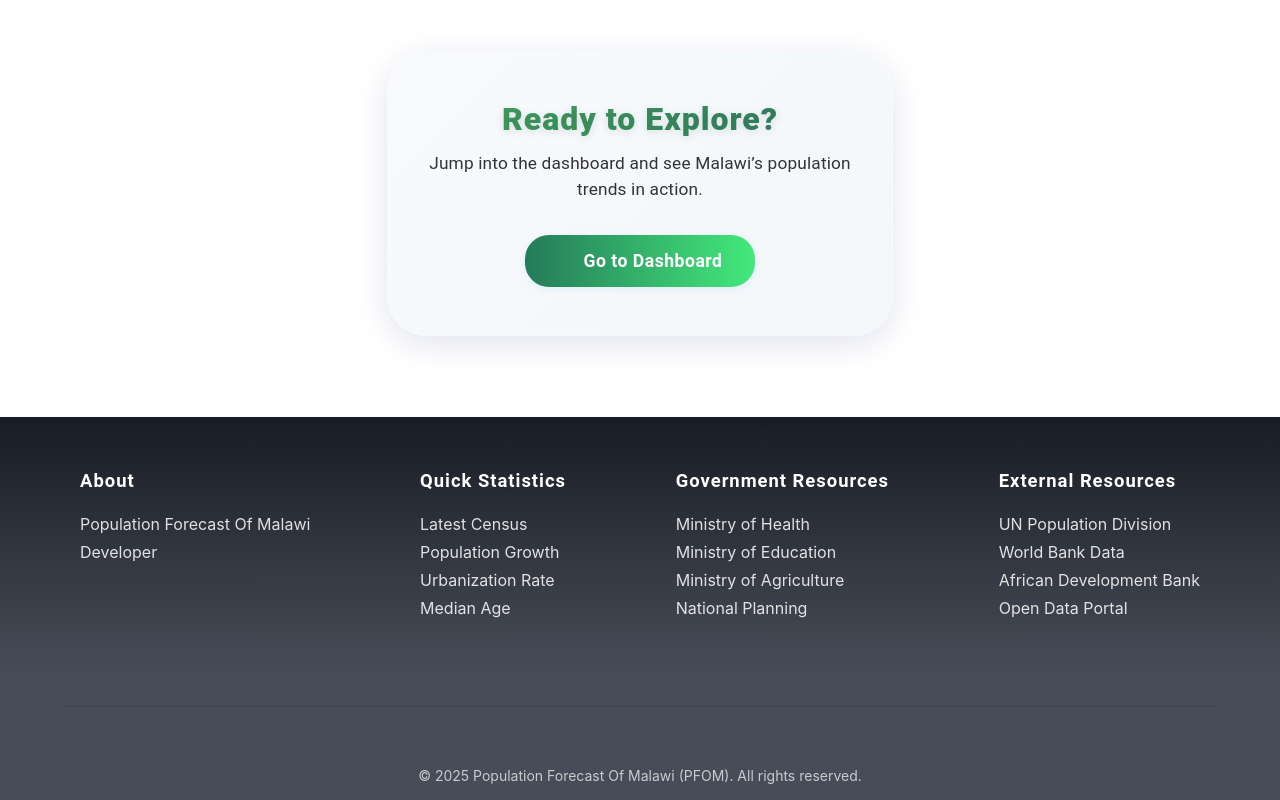
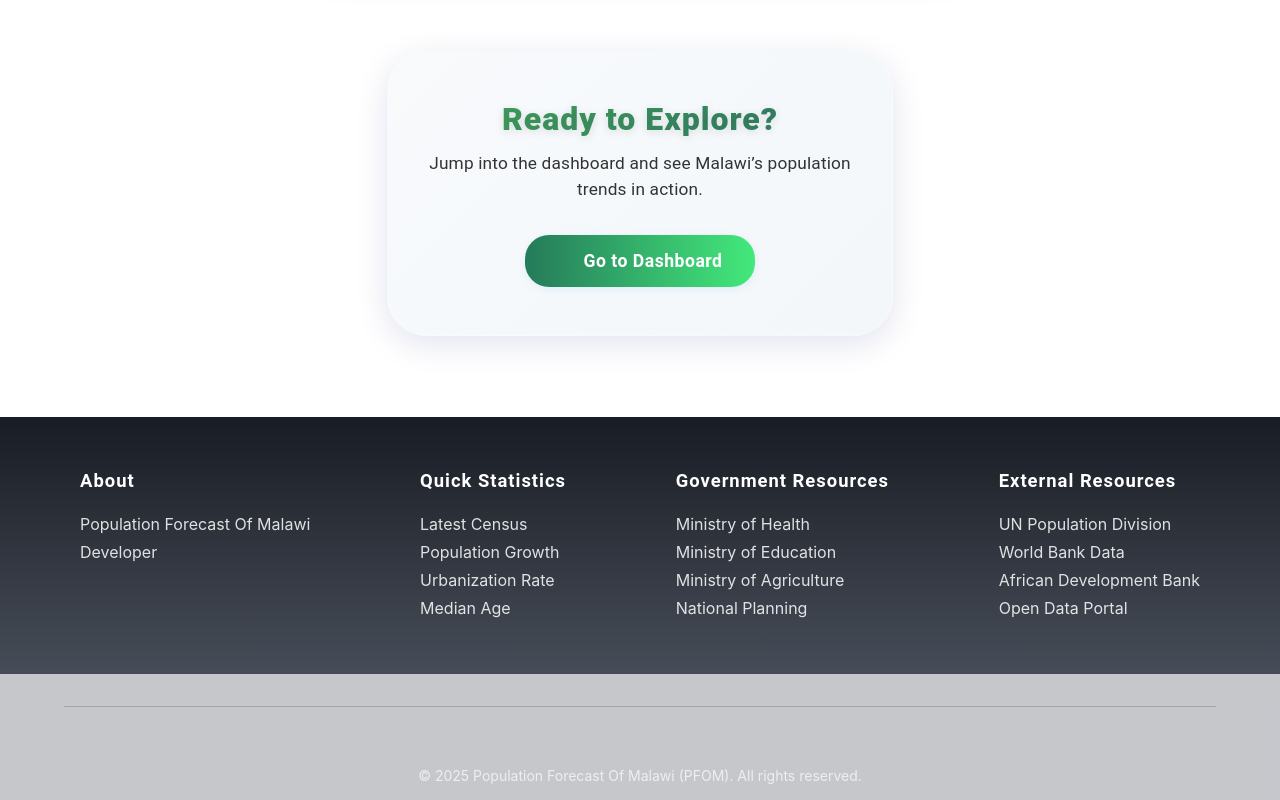
Before and after one commit to samuelkachali/Population-Forecast-Of-Malawi, a React (Create React App) app: page / in a window 1280 px wide. Shown: the part 2856-3656 px from the top of the page. Built offline with nearby package versions, Linux system fonts and the light colour scheme; no server answers; some icons are missing.

Commit message:
color for footer

```diff
--- a/src/components/Footer.js
+++ b/src/components/Footer.js
@@ -75,7 +75,7 @@ const Footer = () => (
       </Container>
     </Box>
     {/* Divider and bottom section */}
-    <Box sx={{ background: '#474d58', color: '#fff', pt: 4, pb: 2 }}>
+    <Box sx={{ background: '#4b525f52', color: '#fff', pt: 4, pb: 2 }}>
       <Container maxWidth="lg">
         <Box sx={{ borderTop: '1px solid #23272f', width: '100%', mb: 3, opacity: 0.2 }} />
         {/* Social icons row */}
```
